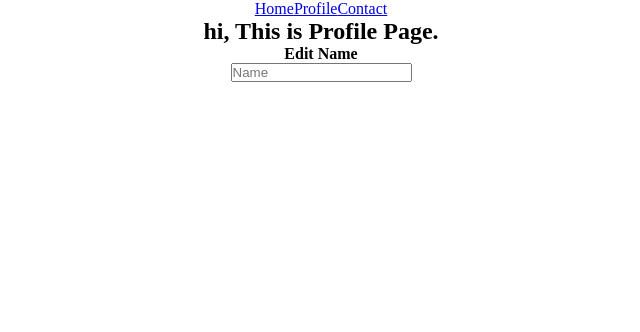
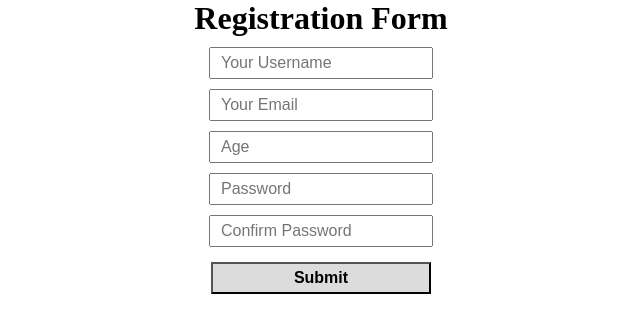
Before and after one commit to lemon-sazu/react-tutorial, a React (Create React App) app: page /profile in a window 1280 px wide. Shown: the top 332 px of the page, without its empty margins (319-959 px from the left). Built offline with nearby package versions, Linux system fonts and the light colour scheme.

Commit message:
Form Setup Completed

```diff
--- a/package.json
+++ b/package.json
@@ -3,6 +3,7 @@
   "version": "0.1.0",
   "private": true,
   "dependencies": {
+    "@hookform/resolvers": "^2.9.10",
     "@tanstack/react-query": "^4.19.1",
     "@testing-library/jest-dom": "^5.16.5",
     "@testing-library/react": "^13.4.0",
@@ -10,9 +11,11 @@
     "axios": "^1.2.1",
     "react": "^18.2.0",
     "react-dom": "^18.2.0",
+    "react-hook-form": "^7.40.0",
     "react-router-dom": "^6.4.5",
     "react-scripts": "5.0.1",
-    "web-vitals": "^2.1.4"
+    "web-vitals": "^2.1.4",
+    "yup": "^0.32.11"
   },
   "scripts": {
     "start": "react-scripts start",
--- a/src/App.css
+++ b/src/App.css
@@ -3,9 +3,10 @@
   padding: 0;
 }
 
-.app{
+.app {
   text-align: center;
 }
+
 .add_area {
   height: 25vh;
   background-color: aquamarine;
@@ -79,6 +80,27 @@
   padding-top: 25px;
   padding-bottom: 25px;
 }
-.content_area h2{
+
+.content_area h2 {
   margin-bottom: 20px;
 }
+
+.form input {
+  width: 200px;
+  font-size: 16px;
+  padding: 5px 10px;
+ margin-top: 10px;
+}
+
+.form button {
+  width: 220px;
+  font-size: 16px;
+  padding: 5px 10px;
+  margin-bottom: 10px;
+  font-weight: bold;
+  background-color: gainsboro;
+  margin-top: 15px;
+}
+.form span{
+  color: red;
+}
--- a/src/App.js
+++ b/src/App.js
@@ -1,41 +1,11 @@
-import { createContext, useState } from 'react';
-import { BrowserRouter, Routes, Route, Link } from 'react-router-dom'
 import './App.css';
-import { Page404 } from './pages/404';
-import { Contact } from './pages/Contact';
-import { Home } from './pages/Home';
-import { Profile } from './pages/Profile';
-
-import { QueryClient, QueryClientProvider } from '@tanstack/react-query'
+import { Form } from './pages/Form';
 
 function App() {
-  const client = new QueryClient({
-    defaultOptions: {
-      queries: {
-        refetchOnWindowFocus: true
-      }
-    }
-  });
-  const [name, setName] = useState('Sazu');
+
   return (
-    <div>
-      <QueryClientProvider client={client}>
-        <BrowserRouter>
-          <div className="app">
-            <div>
-              <Link to='/'>Home</Link>
-              <Link to='/profile'>Profile</Link>
-              <Link to='/contact'>Contact</Link>
-            </div>
-          </div>
-          <Routes>
-            <Route path='/' element={<Home />} />
-            <Route path='/profile' element={<Profile />} />
-            <Route path='/contact' element={<Contact />} />
-            <Route path='*' element={<Page404 />} />
-          </Routes>
-        </BrowserRouter>
-      </QueryClientProvider>
+    <div className='app'>
+      <Form />
     </div >
   );
 }
--- /dev/null
+++ b/src/pages/Form.js
@@ -0,0 +1,56 @@
+import { useForm } from 'react-hook-form'
+import * as yup from 'yup'
+import { yupResolver } from '@hookform/resolvers/yup'
+
+export const Form = () => {
+    const schema = yup.object().shape({
+        fullname: yup.string().required('Username is Required!'),
+        email: yup.string().email('Email Should Be Valid Email').required('Correct Email is Required!'),
+        age: yup.number('Age Should be number').integer('Age Should Be Integer').min(18, 'Age Should Be grater then 17').required('Age is Required!'),
+        password: yup.string().min(4).max(20).required('Password is Required!'),
+        confirmPassword: yup.string().oneOf([yup.ref("password"), null], 'Confirm Password Not Metching').required('Confirm Password is Required!'),
+    });
+    const { register, handleSubmit, formState: { errors } } = useForm({
+        resolver: yupResolver(schema),
+    });
+    const formSubmit = (data) => {
+        console.log(data);
+    }
+
+    return <div className="form">
+        <h1>Registration Form</h1>
+        <form onSubmit={handleSubmit(formSubmit)}>
+            <div>
+                <input type="text" placeholder="Your Username" {...register("fullname")} />
+                <div>
+                    <span>{errors.fullname?.message}</span>
+                </div>
+            </div>
+            <div>
+                <input type="text" placeholder="Your Email" {...register("email")} />
+                <div>
+                    <span>{errors.email?.message}</span>
+                </div>
+            </div>
+            <div>
+                <input type="number" placeholder="Age" {...register('age')} />
+                <div>
+                    <span>{errors.age?.message}</span>
+                </div>
+            </div>
+            <div>
+                <input type="password" autoComplete="true" placeholder="Password" {...register('password')} />
+                <div>
+                    <span>{errors.password?.message}</span>
+                </div>
+            </div>
+            <div>
+                <input type="password" autoComplete="true" placeholder="Confirm Password" {...register('confirmPassword')} />
+                <div>
+                    <span>{errors.confirmPassword?.message}</span>
+                </div>
+            </div>
+            <button>Submit</button>
+        </form>
+    </div>
+}
```
Also changed, not shown: 1 other file (tests, documents, lock files or other folders).
